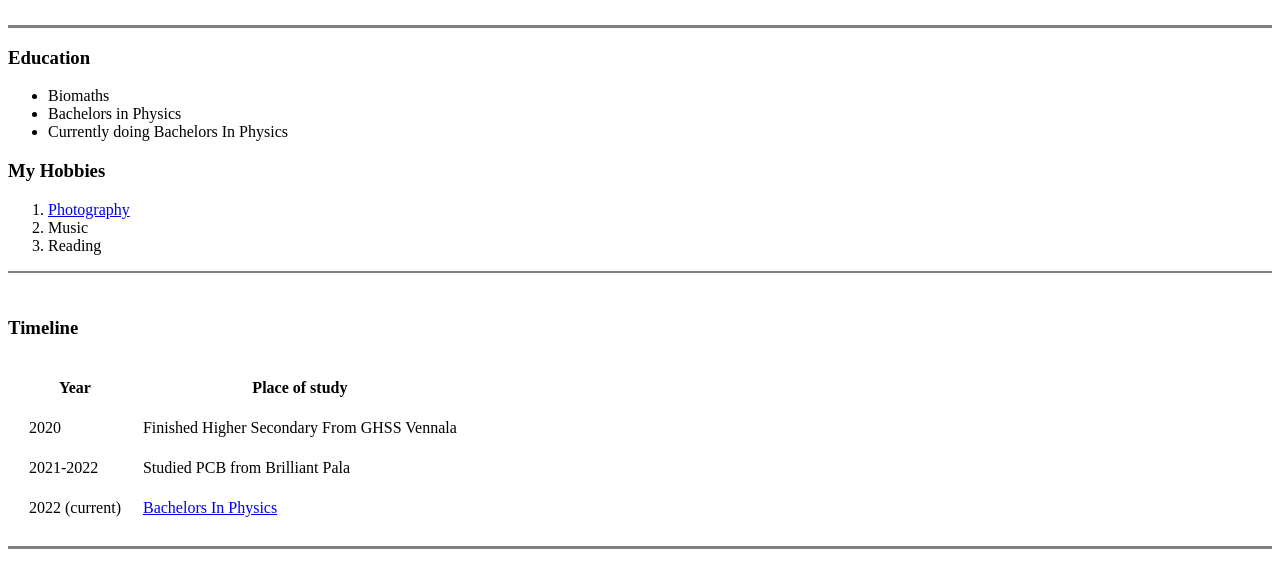
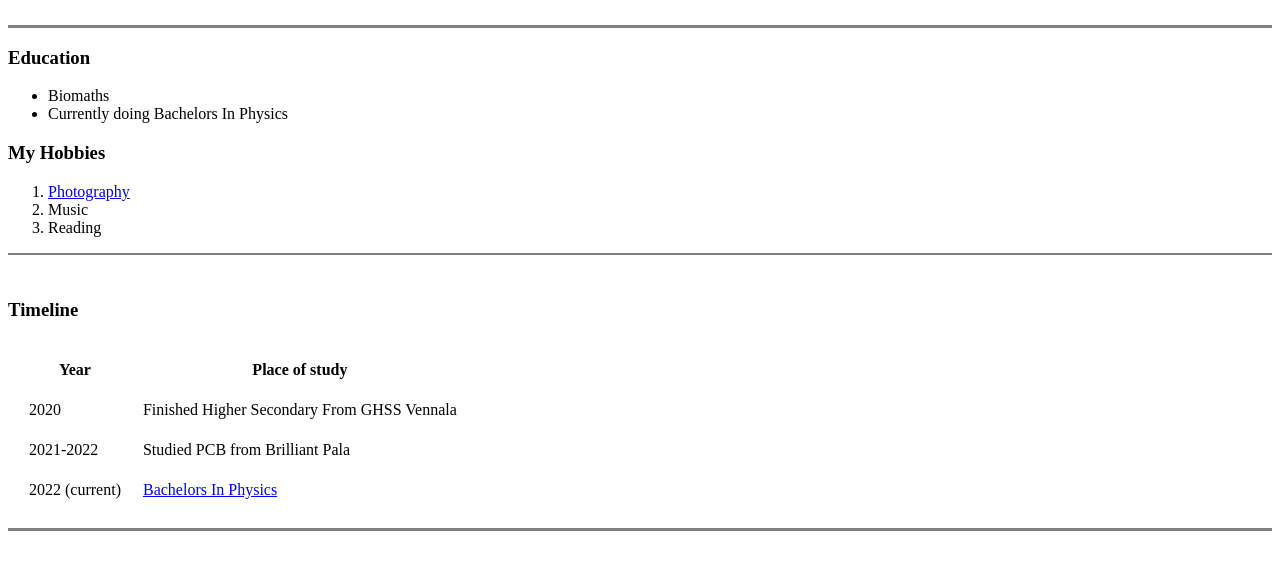
Before and after one commit to Joseph-C-B/CV, a plain HTML site: page index.html in a window 1280 px wide. Shown: the part 181-754 px from the top of the page. Drawn offline with Linux system fonts and the light colour scheme.

Commit message:
Update index.html
Removed listing "bachelors in physics"

```diff
--- a/index.html
+++ b/index.html
@@ -21,7 +21,6 @@
   <h3>Education</h3>
   <ul> <!-- ul is for unordered list or bullet points li is for listing items-->
     <li>Biomaths</li>
-    <li>Bachelors in Physics</li>
     <li>Currently doing Bachelors In Physics</li>
   </ul>
   <h3>My Hobbies</h3>
```
